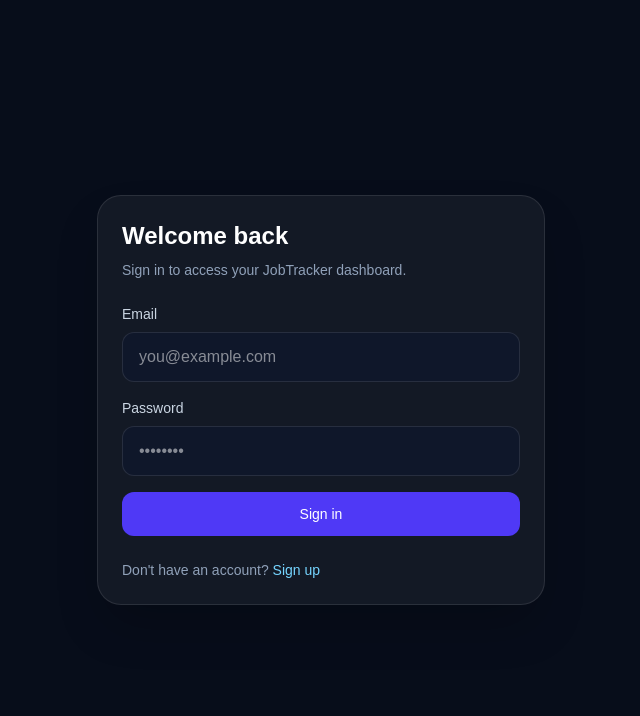
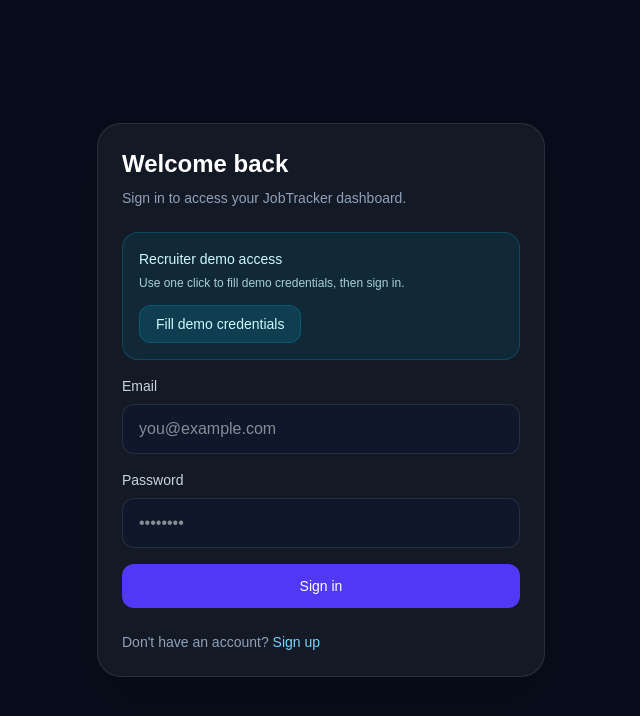
Before and after one commit to simbongile-mkhotheli/JobTracker, a React (Vite) app: page /login in a window 1280 px wide. Shown: the top 716 px of the page, without its empty margins (319-959 px from the left). Built offline with nearby package versions, Linux system fonts and the light colour scheme; no server answers.

Commit message:
feat: add recruiter demo login helper (#108)

```diff
--- a/src/pages/Login.jsx
+++ b/src/pages/Login.jsx
@@ -1,6 +1,11 @@
 import { useState } from "react";
 import { Link, useLocation, useNavigate } from "react-router-dom";
 import { useAuth } from "../hooks/useAuth";
+
+const DEMO_CREDENTIALS = {
+  email: "admin@admin.com",
+  password: "123456",
+};
 
 export default function Login() {
   const [email, setEmail] = useState("");
@@ -11,6 +16,12 @@ export default function Login() {
   const { signIn } = useAuth();
   const navigate = useNavigate();
   const location = useLocation();
+
+  function fillDemoCredentials() {
+    setEmail(DEMO_CREDENTIALS.email);
+    setPassword(DEMO_CREDENTIALS.password);
+    setError("");
+  }
 
   async function handleSubmit(event) {
     event.preventDefault();
@@ -45,6 +56,23 @@ export default function Login() {
           </div>
         ) : null}
 
+        <div className="mb-4 rounded-2xl border border-cyan-400/20 bg-cyan-500/10 p-4">
+          <p className="text-sm font-medium text-cyan-100">
+            Recruiter demo access
+          </p>
+          <p className="mt-1 text-xs leading-5 text-cyan-100/80">
+            Use one click to fill demo credentials, then sign in.
+          </p>
+
+          <button
+            type="button"
+            onClick={fillDemoCredentials}
+            className="mt-3 rounded-xl border border-cyan-400/20 bg-cyan-500/15 px-4 py-2 text-sm font-medium text-cyan-100 transition hover:bg-cyan-500/25"
+          >
+            Fill demo credentials
+          </button>
+        </div>
+
         <form onSubmit={handleSubmit} className="space-y-4">
           <div>
             <label
@@ -56,6 +84,7 @@ export default function Login() {
             <input
               id="email"
               type="email"
+              autoComplete="username"
               value={email}
               onChange={(event) => setEmail(event.target.value)}
               className="w-full rounded-xl border border-white/10 bg-[#0f172a] px-4 py-3 text-white outline-none transition focus:border-indigo-500"
@@ -74,6 +103,7 @@ export default function Login() {
             <input
               id="password"
               type="password"
+              autoComplete="current-password"
               value={password}
               onChange={(event) => setPassword(event.target.value)}
               className="w-full rounded-xl border border-white/10 bg-[#0f172a] px-4 py-3 text-white outline-none transition focus:border-indigo-500"
```
